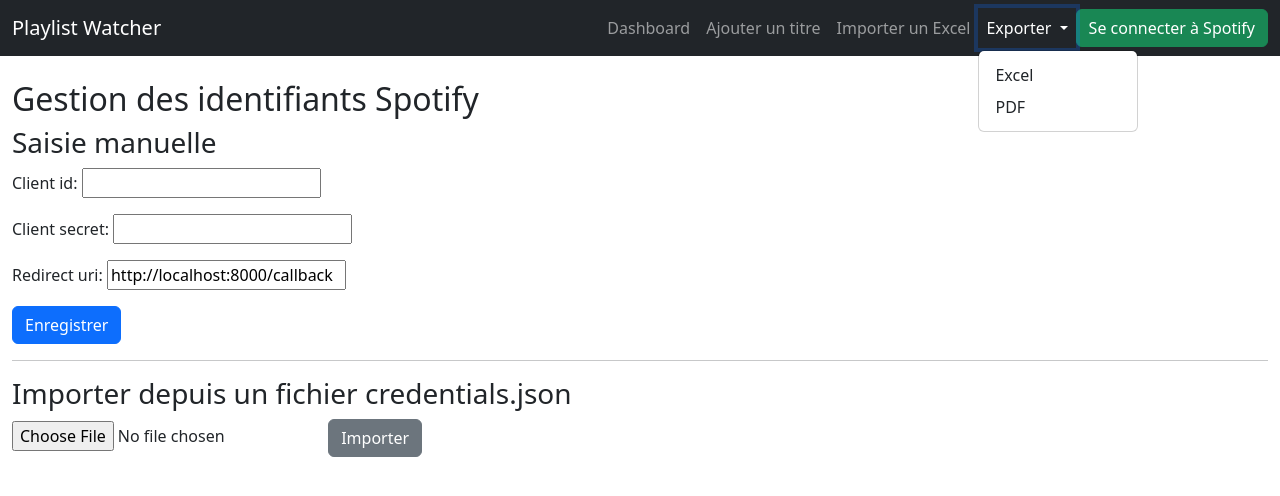
After one commit to fmoreau69/playlistwatcher, a Django app: page /spotify/credentials/ in a window 1280 px wide, after a click on "Exporter". The commit adds this page. Shown: the top 496 px of the page. Run offline with Django 5.2, Linux system fonts and the light colour scheme; data that the repository does not hold is empty.

Commit message:
Added functionalities to connect to Spotify with credentials

```diff
--- a/playlistwatcher/settings.py
+++ b/playlistwatcher/settings.py
@@ -1,5 +1,5 @@
+import os
 from pathlib import Path
-import os
 from dotenv import load_dotenv
 load_dotenv()
 
@@ -16,6 +16,7 @@ INSTALLED_APPS = [
     "django.contrib.messages",
     "django.contrib.staticfiles",
     "tracker",
+    "sslserver",
 ]
 
 MIDDLEWARE = [
--- a/playlistwatcher/urls.py
+++ b/playlistwatcher/urls.py
@@ -6,5 +6,5 @@ from django.contrib.staticfiles.storage import staticfiles_storage
 urlpatterns = [
     path("admin/", admin.site.urls),
     path("", include("tracker.urls")),
-    path(r'favicon\.ico$', RedirectView.as_view(url=staticfiles_storage.url('favicon.ico'))),
+    path(r'favicon.ico', RedirectView.as_view(url=staticfiles_storage.url('favicon.ico'))),
 ]
--- a/requirements.txt
+++ b/requirements.txt
@@ -4,3 +4,4 @@ spotipy>=2.23
 pandas>=2.2
 openpyxl>=3.1
 APScheduler>=3.10
+reportlab>=4.4.3
--- a/tracker/forms.py
+++ b/tracker/forms.py
@@ -1,5 +1,5 @@
 from django import forms
-from .models import Track
+from .models import Track, SpotifyCredentials
 
 class TrackForm(forms.ModelForm):
     class Meta:
@@ -8,3 +8,8 @@ class TrackForm(forms.ModelForm):
 
 class ExcelUploadForm(forms.Form):
     file = forms.FileField(label="Choisir un fichier Excel")
+
+class SpotifyCredentialsForm(forms.ModelForm):
+    class Meta:
+        model = SpotifyCredentials
+        fields = ["client_id", "client_secret", "redirect_uri"]
--- a/tracker/models.py
+++ b/tracker/models.py
@@ -1,4 +1,29 @@
 from django.db import models
+from django.contrib.auth.models import User
+
+class SpotifyCredentials(models.Model):
+    client_id = models.CharField(max_length=200, blank=True, null=True)
+    client_secret = models.CharField(max_length=200, blank=True, null=True)
+    redirect_uri = models.URLField(default="http://localhost:8000/callback", blank=True)
+
+    # Tu peux forcer un seul enregistrement
+    singleton = models.BooleanField(default=True, editable=False, unique=True)
+
+    def save(self, *args, **kwargs):
+        self.pk = 1  # impose qu’il n’existe qu’un enregistrement
+        super().save(*args, **kwargs)
+
+    def __str__(self):
+        return "Identifiants Spotify"
+
+class SpotifyToken(models.Model):
+    user = models.OneToOneField(User, on_delete=models.CASCADE)
+    access_token = models.TextField()
+    refresh_token = models.TextField()
+    expires_at = models.DateTimeField()
+
+    def __str__(self):
+        return f"{self.user.username} Spotify Token"
 
 class Track(models.Model):
     name = models.CharField(max_length=255)
--- a/tracker/templates/tracker/base.html
+++ b/tracker/templates/tracker/base.html
@@ -6,7 +6,7 @@
     <title>Playlist Watcher</title>
     <!-- Bootstrap CSS -->
     <link href="https://cdn.jsdelivr.net/npm/bootstrap@5.3.2/dist/css/bootstrap.min.css" rel="stylesheet">
-    <link rel="shortcut icon" type="image/png" href="{% static 'images/favicon.png' %}" >
+    <link rel="shortcut icon" type="image/png" href="{% static 'images/favicon.png' %}">
   </head>
   <body>
     <!-- Navbar Bootstrap -->
@@ -32,10 +32,20 @@
             <li class="nav-item">
               <a class="nav-link" href="{% url 'import_excel' %}">Importer un Excel</a>
             </li>
-            <li class="nav-item">
-              <a class="nav-link" href="/export/">Exporter un Excel</a>
+            <!-- Dropdown Export -->
+            <li class="nav-item dropdown">
+              <a class="nav-link dropdown-toggle" href="#" id="exportDropdown" role="button" data-bs-toggle="dropdown" aria-expanded="false">
+                Exporter
+              </a>
+              <ul class="dropdown-menu" aria-labelledby="exportDropdown">
+                <li><a class="dropdown-item" href="{% url 'export_excel' %}">Excel</a></li>
+                <li><a class="dropdown-item" href="{% url 'export_pdf' %}">PDF</a></li>
+              </ul>
             </li>
           </ul>
+        </div>
+        <div>
+          <a href="{% url 'spotify_login' %}" class="btn btn-success">Se connecter à Spotify</a>
         </div>
       </div>
     </nav>
--- /dev/null
+++ b/tracker/templates/tracker/spotify_credentials.html
@@ -0,0 +1,20 @@
+{% extends "tracker/base.html" %}
+{% block content %}
+<h2>Gestion des identifiants Spotify</h2>
+
+<h3>Saisie manuelle</h3>
+<form method="post">
+  {% csrf_token %}
+  {{ form.as_p }}
+  <button type="submit" class="btn btn-primary">Enregistrer</button>
+</form>
+
+<hr>
+
+<h3>Importer depuis un fichier credentials.json</h3>
+<form method="post" enctype="multipart/form-data">
+  {% csrf_token %}
+  <input type="file" name="upload_file" accept=".json">
+  <button type="submit" class="btn btn-secondary">Importer</button>
+</form>
+{% endblock %}
--- a/tracker/urls.py
+++ b/tracker/urls.py
@@ -5,8 +5,13 @@ urlpatterns = [
     path("", views.dashboard, name="dashboard"),
     path("tracks/new/", views.add_track, name="add_track"),
     path("export/", views.export_excel, name="export_excel"),
+    path("export/pdf/", views.export_pdf, name="export_pdf"),
     path('import-excel/', views.import_excel, name='import_excel'),
     path("confirm-import/", views.confirm_import, name="confirm_import"),
     path("scan_status/", views.scan_status, name="scan_status"),
     path("scan_playlists/", views.run_scan_playlists, name="scan_playlists"),
-    path("stop_scan_playlists/", views.stop_scan_playlists, name="stop_scan_playlists"),]
+    path("stop_scan_playlists/", views.stop_scan_playlists, name="stop_scan_playlists"),
+    path("spotify/credentials/", views.spotify_credentials, name="spotify_credentials"),
+    path("callback/", views.spotify_callback, name="spotify_callback"),
+    path("login/", views.spotify_login, name="spotify_login"),
+]
--- a/tracker/views.py
+++ b/tracker/views.py
@@ -1,15 +1,22 @@
 import pandas as pd
 import threading
+import json, os
 from django.core.management import call_command
 from django.shortcuts import render, redirect
 from django.urls import reverse
-from django.http import HttpResponse, JsonResponse
+from django.http import HttpResponse, HttpResponseBadRequest, JsonResponse
+from django.views.decorators.csrf import csrf_exempt
+from django.contrib.auth.decorators import login_required
+from django.utils import timezone
 from django.contrib import messages
 from openpyxl import load_workbook, Workbook
 from datetime import datetime, date
+from reportlab.lib.pagesizes import A4
+from reportlab.pdfgen import canvas
+from spotipy.oauth2 import SpotifyOAuth
+from .models import Appearance, Playlist, Track, TaskStatus, SpotifyCredentials, SpotifyToken
+from .forms import TrackForm, ExcelUploadForm, SpotifyCredentialsForm
 
-from .models import Appearance, Playlist, Track, TaskStatus
-from .forms import TrackForm, ExcelUploadForm
 
 def dashboard(request):
     qs = Appearance.objects.select_related("track","playlist").order_by("-updated_on")
@@ -62,6 +69,32 @@ def export_excel(request):
     wb.save(response)
     return response
 
+def export_pdf(request):
+    response = HttpResponse(content_type="application/pdf")
+    response['Content-Disposition'] = 'attachment; filename="export.pdf"'
+
+    p = canvas.Canvas(response, pagesize=A4)
+    width, height = A4
+
+    y = height - 50
+    p.setFont("Helvetica-Bold", 14)
+    p.drawString(50, y, "Export des apparitions")
+    y -= 30
+
+    p.setFont("Helvetica", 10)
+    for app in Appearance.objects.select_related("track", "playlist")[:100]:  # limiter pour test
+        text = f"{app.track.name} - {app.playlist.name} ({app.playlist.followers or 'N/A'} abonnés)"
+        p.drawString(50, y, text)
+        y -= 15
+        if y < 50:  # nouvelle page
+            p.showPage()
+            p.setFont("Helvetica", 10)
+            y = height - 50
+
+    p.showPage()
+    p.save()
+    return response
+
 # Mapping colonnes Excel → champs du modèle Appearance
 COLUMN_MAPPING = {
     'Titre': 'title',
@@ -90,8 +123,6 @@ def clean_date(value):
             return None
     return None
 
-
-
 def clean_int(value):
     """Nettoie un entier venant d'Excel, retourne None si vide"""
     if value is None or (isinstance(value, float) and pd.isna(value)):
@@ -100,7 +131,6 @@ def clean_int(value):
         return int(value)
     s = str(value).replace("\u202f", "").replace(" ", "").strip()
     return int(s) if s.isdigit() else None
-
 
 def clean_preview(value):
     """Préparer les valeurs pour affichage dans la preview"""
@@ -113,7 +143,6 @@ def clean_preview(value):
     if isinstance(value, date):
         return value.isoformat()
     return str(value)
-
 
 def import_excel(request):
     if request.method == "POST":
@@ -173,7 +202,6 @@ def import_excel(request):
         form = ExcelUploadForm()
 
     return render(request, "tracker/import_excel.html", {"form": form})
-
 
 def confirm_import(request):
     data = request.session.get("import_preview")
@@ -292,3 +320,85 @@ def scan_status(request):
         "status": status.status if status else "idle",
     }
     return JsonResponse(data)
+
+
+CLIENT_ID = os.getenv("SPOTIFY_CLIENT_ID")
+CLIENT_SECRET = os.getenv("SPOTIFY_CLIENT_SECRET")
+REDIRECT_URI = "https://localhost:8000/spotify/callback"
+SCOPE = "playlist-read-private"
+
+# @login_required
+def spotify_login(request):
+    sp_oauth = SpotifyOAuth(
+        client_id=CLIENT_ID,
+        client_secret=CLIENT_SECRET,
+        redirect_uri=REDIRECT_URI,
+        scope=SCOPE
+    )
+    auth_url = sp_oauth.get_authorize_url()
+    return redirect(auth_url)
+
+@csrf_exempt
+def spotify_callback(request):
+    code = request.GET.get("code")
+    error = request.GET.get("error")
+
+    if error:
+        return HttpResponseBadRequest(f"Erreur Spotify: {error}")
+    if not code:
+        return HttpResponseBadRequest("Code d'autorisation manquant.")
+
+    sp_oauth = SpotifyOAuth(
+        client_id=os.getenv("SPOTIFY_CLIENT_ID"),
+        client_secret=os.getenv("SPOTIFY_CLIENT_SECRET"),
+        redirect_uri=os.getenv("SPOTIFY_REDIRECT_URI", "http://localhost:8000/callback"),
+        scope="playlist-read-private playlist-read-collaborative"
+    )
+
+    token_info = sp_oauth.get_access_token(code, as_dict=True)
+    if not token_info:
+        return HttpResponseBadRequest("Impossible d'obtenir un token Spotify.")
+
+    expires_at = timezone.now() + timezone.timedelta(seconds=token_info["expires_in"])
+
+    # Sauvegarde en base
+    SpotifyToken.objects.update_or_create(
+        user=request.user,
+        defaults={
+            "access_token": token_info["access_token"],
+            "refresh_token": token_info["refresh_token"],
+            "expires_at": expires_at,
+        }
+    )
+
+    return HttpResponse("Authentification Spotify réussie ✅")
+
+def spotify_credentials(request):
+    # Essayer de charger depuis la base
+    try:
+        creds = SpotifyCredentials.objects.get(pk=1)
+    except SpotifyCredentials.DoesNotExist:
+        creds = SpotifyCredentials()
+
+    if request.method == "POST":
+        if "upload_file" in request.FILES:
+            # Importer depuis un fichier JSON
+            f = request.FILES["upload_file"]
+            data = json.load(f)
+            creds.client_id = data.get("client_id", "")
+            creds.client_secret = data.get("client_secret", "")
+            creds.redirect_uri = data.get("redirect_uri", "http://localhost:8000/callback")
+            creds.save()
+            messages.success(request, "Identifiants importés depuis le fichier.")
+            return redirect("spotify_credentials")
+        else:
+            # Sauvegarde via formulaire
+            form = SpotifyCredentialsForm(request.POST, instance=creds)
+            if form.is_valid():
+                form.save()
+                messages.success(request, "Identifiants Spotify enregistrés.")
+                return redirect("spotify_credentials")
+    else:
+        form = SpotifyCredentialsForm(instance=creds)
+
+    return render(request, "tracker/spotify_credentials.html", {"form": form})
```
Also changed, not shown: tracker/spotify.py (+26 -1 lines), 1 other file.
